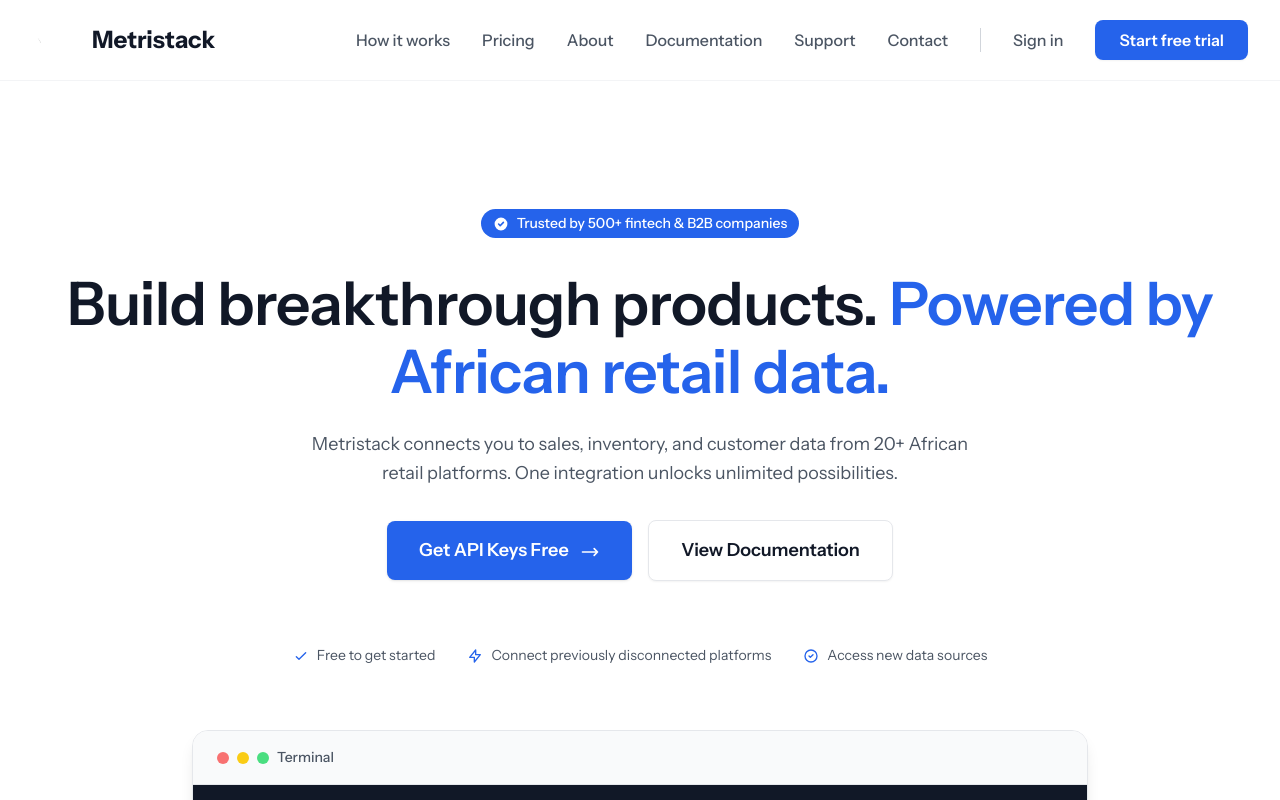
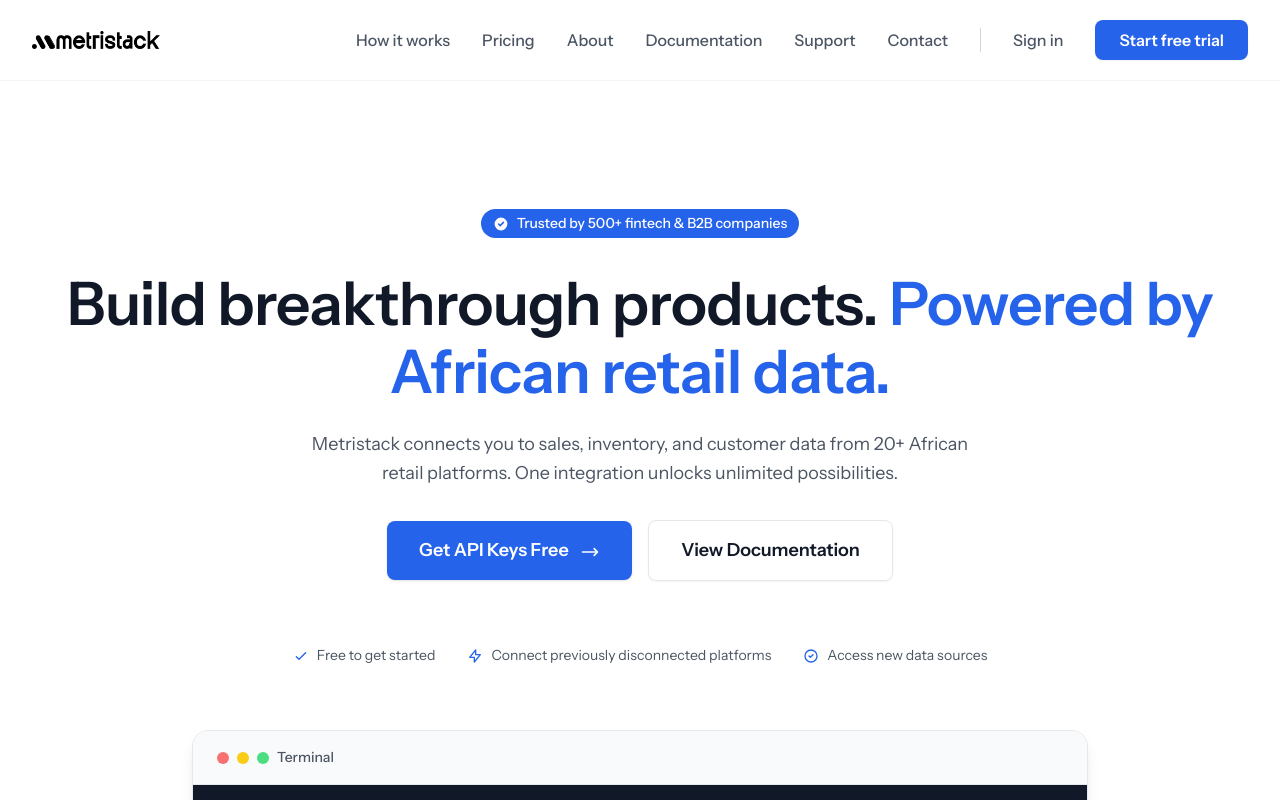
Before and after one commit to evidenze/metristack-website, a Nuxt app: page / in a window 1280 px wide. Shown: the top 800 px of the page. Built offline with nearby package versions, Linux system fonts and the light colour scheme.

Commit message:
refactor: Update logo size in header and remove unused logo file

```diff
--- a/components/HeaderSection.vue
+++ b/components/HeaderSection.vue
@@ -5,14 +5,13 @@
         <!-- Logo -->
         <div class="flex items-center">
           <NuxtLink to="/" class="flex items-center space-x-3 hover-lift">
-            <div class="w-12 h-12 flex items-center justify-center">
+            <div class="w-32 h-12 flex items-center justify-center">
               <img
                 src="~/assets/images/logo.png"
                 alt="Metristack Logo"
                 class="w-full h-full object-contain"
               />
             </div>
-            <span class="text-2xl font-bold text-gray-900 transition-colors duration-300 hover:text-blue-600">Metristack</span>
           </NuxtLink>
         </div>
 
```
Also changed, not shown: assets/images/logo.png, public/logo.png (deleted).
